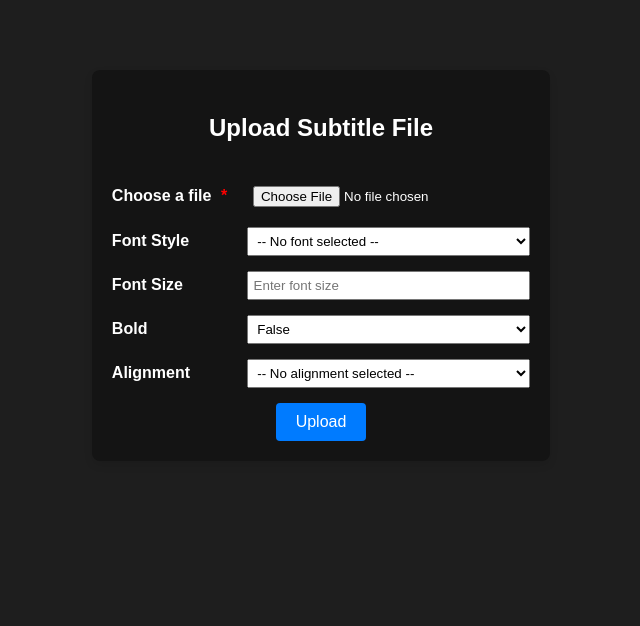
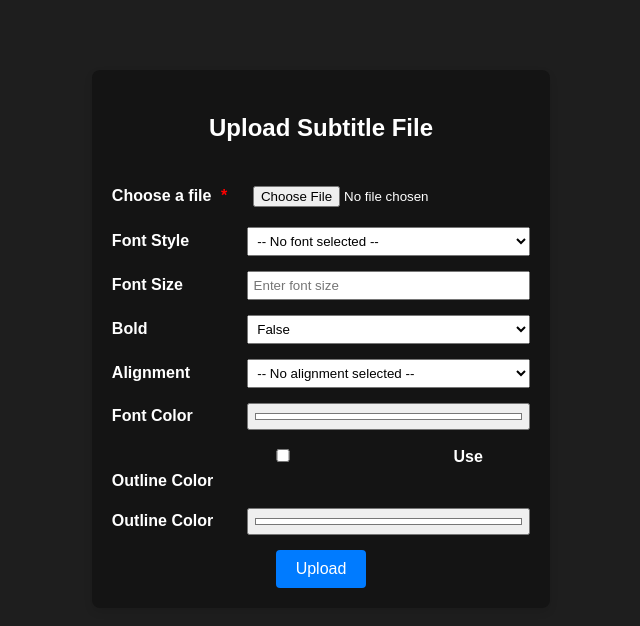
Before and after one commit to thomaskiely/subtitle-generator, a React (Vite) app in the folder react/: page / in a window 1280 px wide. Shown: the top 626 px of the page, without its empty margins (339-979 px from the left). Built offline with nearby package versions, Linux system fonts and the light colour scheme.

Commit message:
more front end changes

```diff
--- a/react/src/App.css
+++ b/react/src/App.css
@@ -21,7 +21,7 @@ form {
   border-radius: 8px;
   box-shadow: 0 4px 8px rgba(0, 0, 0, 0.1);
   width: 100%;
-  max-width: 500px; /* Max width of the form */
+  max-width: 700px; /* Max width of the form */
   margin-top: 20px; /* Space from the top of the page */
 }
 
@@ -44,7 +44,7 @@ button:hover {
   align-items: center;
   justify-content: space-between;
   width: 100%;
-  max-width: 450px;
+  max-width: 600px;
 }
 
 label {
--- a/react/src/App.tsx
+++ b/react/src/App.tsx
@@ -12,6 +12,10 @@ const App = () => {
   const [fontSize, setFontSize] = useState<string>('');
   const [bold, setBold] = useState<string>('False');
   const [alignment, setAlignment] = useState<string>('');
+  const [fontColor, setFontColor] = useState<string>('#ffffff');
+  //TODO Fix this section of the form
+  const [useOutlineColor, setUseOutlineColor] = useState<boolean>(false);
+  const [outlineColor, setOutlineColor] = useState<string>('#ffffff');
   const [downloadLink, setDownloadLink] = useState<string | null>(null);
   const [showDownload, setShowDownload] = useState<boolean>(false);
   const [isLoading, setIsLoading] = useState<boolean>(false);
@@ -28,6 +32,14 @@ const App = () => {
     setFont(event.target.value);
   };
 
+  const handleFontColorChange = (event: React.ChangeEvent<HTMLInputElement>) => {
+    setFontColor(event.target.value);
+  };
+
+  const handleOutlineColorChange = (event: React.ChangeEvent<HTMLInputElement>) => {
+    setOutlineColor(event.target.value);
+  };
+
   const handleSubmit = async (event: React.FormEvent) => {
     event.preventDefault();
     setShowDownload(false);
@@ -38,12 +50,14 @@ const App = () => {
 
     setIsLoading(true);
 
+    //TODO only append if there is an actual value, api can handle null values
     const formData = new FormData();
     formData.append("file", selectedFile);
     formData.append("font_style", font);
     formData.append("font_size", fontSize);
     formData.append("bold", bold);
-    formData.append("alignment", alignment)
+    formData.append("alignment", alignment);
+    formData.append("primary_color", fontColor.slice(1))
 
     try {
       const response = await fetch("http://127.0.0.1:8000/generate-subtitles", {
@@ -136,6 +150,38 @@ const App = () => {
             </select>
           </div>
 
+          <div className="form-group">
+            <label htmlFor="font-color">Font Color</label>
+            <input
+              type="color"
+              id="font-color"
+              value={fontColor}
+              onChange={handleFontColorChange}
+            />
+          </div>
+
+          <div className="form-group">
+            <label htmlFor="use-outline-color">
+              <input
+                type="checkbox"
+                id="use-outline-color"
+                checked={useOutlineColor}
+                onChange={handleOutlineColorChange}
+              />
+              Use Outline Color
+            </label>
+          </div>
+
+          <div className="form-group">
+            <label htmlFor="outline-color">Outline Color</label>
+            <input
+              type="color"
+              id="font-color"
+              value={outlineColor}
+              onChange={handleOutlineColorChange}
+            />
+          </div>
+
         <button type="submit">Upload</button>
 
         {isLoading && (
```
Also changed, not shown: 1 other file (tests, documents, lock files or other folders).
